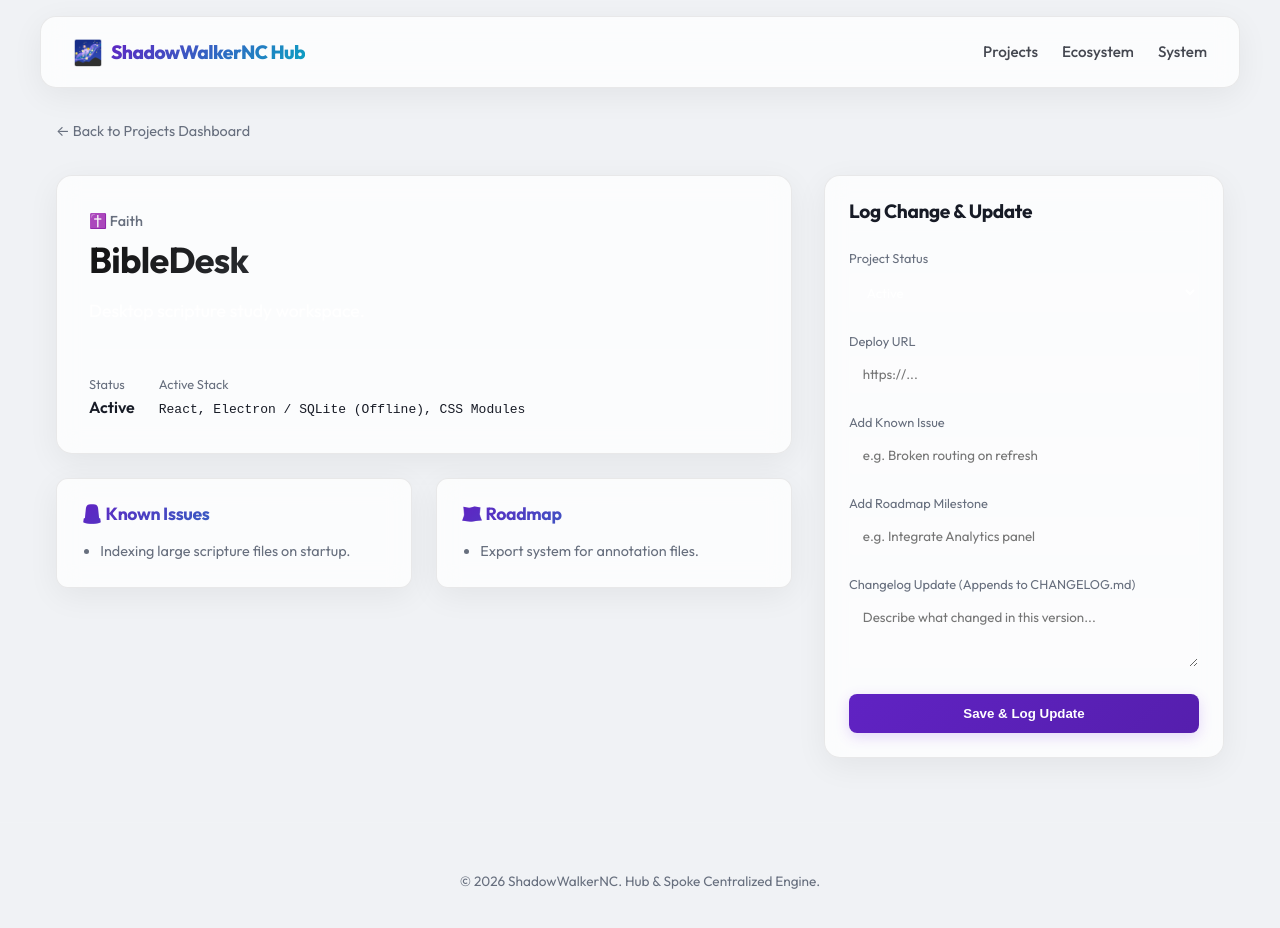
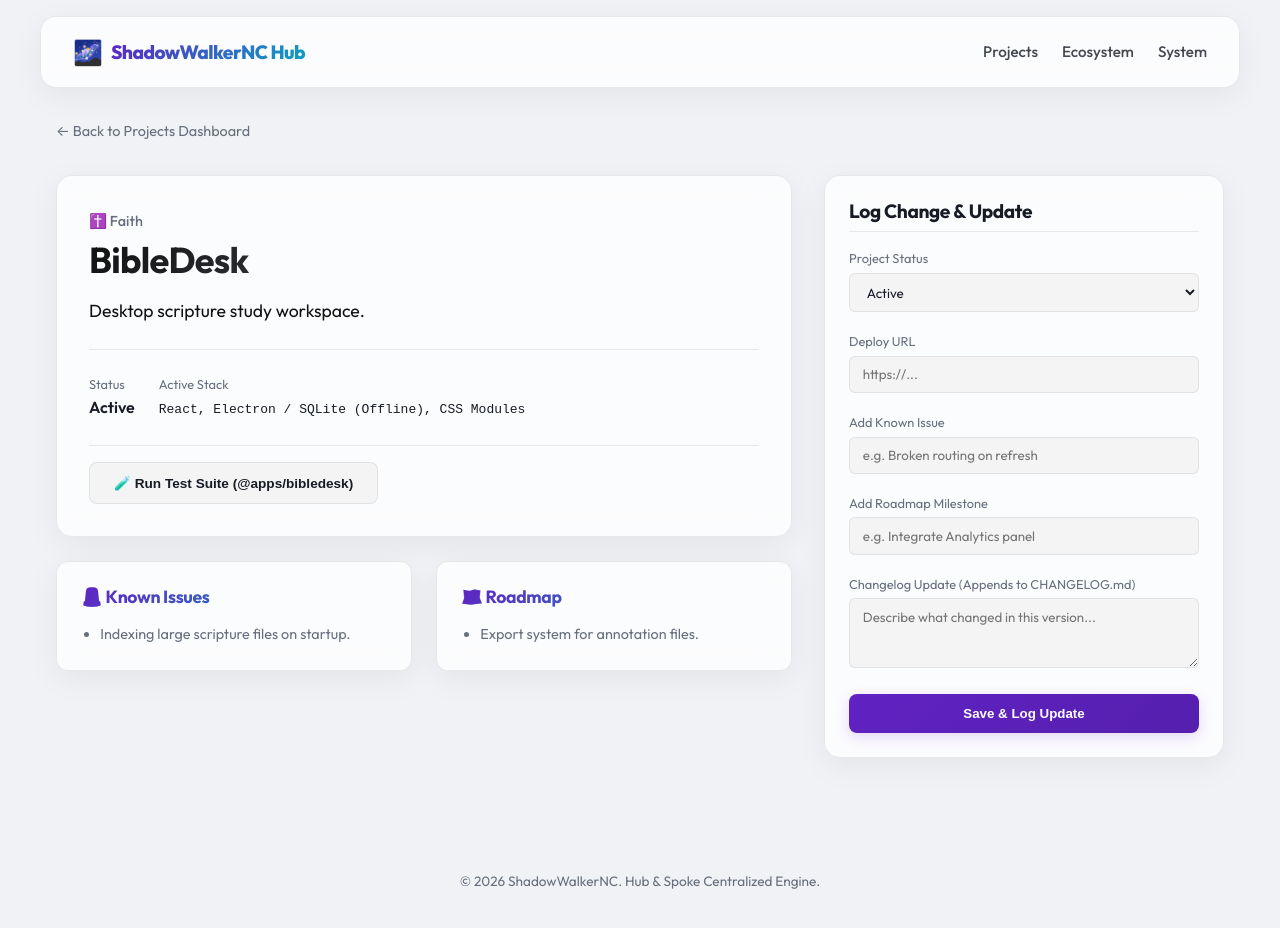
Before and after one commit to ShadowWalkerNC/Unity-MC, a Next.js app: page /projects/bibledesk in a window 1280 px wide. Shown: the top 928 px of the page. Built offline with nearby package versions, Linux system fonts and the light colour scheme.

Commit message:
Add @unity-mc/db shared package, Server Actions workspace test runner, and verify production build

```diff
--- a/src/app/actions.ts
+++ b/src/app/actions.ts
@@ -2,6 +2,10 @@
 
 import fs from "fs/promises";
 import path from "path";
+import { exec } from "child_process";
+import { promisify } from "util";
+
+const execAsync = promisify(exec);
 
 const PROJECTS_PATH = path.join(
   process.cwd(),
@@ -92,3 +96,17 @@ export async function updateProject(id: string, formData: {
     return { success: false, error: errMsg };
   }
 }
+
+export async function runWorkspaceTest(appName: string) {
+  try {
+    const command = `npm run test --workspace=@apps/${appName} --if-present`;
+    const { stdout, stderr } = await execAsync(command, { cwd: process.cwd() });
+    return {
+      success: true,
+      output: stdout || stderr || `Test passed for @apps/${appName}`
+    };
+  } catch (error) {
+    const errMsg = error instanceof Error ? error.message : "Test failed";
+    return { success: false, output: errMsg };
+  }
+}
--- a/src/app/projects/[slug]/page.tsx
+++ b/src/app/projects/[slug]/page.tsx
@@ -4,7 +4,7 @@ import React, { useState, use } from "react";
 import Link from "next/link";
 import { useRouter } from "next/navigation";
 import projectsData from "../../../data/projects.json";
-import { updateProject } from "../../actions";
+import { updateProject, runWorkspaceTest } from "../../actions";
 
 interface ProjectDetailsPageProps {
   params: Promise<{ slug: string }>;
@@ -23,6 +23,8 @@ export default function ProjectDetails({ params }: ProjectDetailsPageProps) {
   const [newRoadmap, setNewRoadmap] = useState("");
   const [changelogMessage, setChangelogMessage] = useState("");
   const [loading, setLoading] = useState(false);
+  const [testing, setTesting] = useState(false);
+  const [testOutput, setTestOutput] = useState<string | null>(null);
   const [message, setMessage] = useState("");
 
   if (!project) {
@@ -53,11 +55,18 @@ export default function ProjectDetails({ params }: ProjectDetailsPageProps) {
       setNewIssue("");
       setNewRoadmap("");
       setChangelogMessage("");
-      // Refresh router state to fetch new json values
       router.refresh();
     } else {
       setMessage(`Error: ${res.error}`);
     }
+  };
+
+  const handleRunTest = async () => {
+    setTesting(true);
+    setTestOutput(null);
+    const res = await runWorkspaceTest(project.id);
+    setTesting(false);
+    setTestOutput(res.output);
   };
 
   return (
@@ -75,9 +84,9 @@ export default function ProjectDetails({ params }: ProjectDetailsPageProps) {
             <h1 style={{ fontSize: "2.25rem", margin: "0.25rem 0 1rem 0" }} className="title-gradient">
               {project.name}
             </h1>
-            <p style={{ color: "#fff", fontSize: "1.1rem", marginBottom: "1.5rem" }}>{project.description}</p>
+            <p style={{ color: "#111", fontSize: "1.1rem", marginBottom: "1.5rem" }}>{project.description}</p>
 
-            <div style={{ display: "flex", flexWrap: "wrap", gap: "1.5rem", borderTop: "1px solid rgba(255,255,255,0.05)", paddingTop: "1.5rem" }}>
+            <div style={{ display: "flex", flexWrap: "wrap", gap: "1.5rem", borderTop: "1px solid rgba(0,0,0,0.08)", paddingTop: "1.5rem" }}>
               <div>
                 <span style={{ display: "block", fontSize: "0.8rem", color: "var(--muted)" }}>Status</span>
                 <span style={{ fontWeight: 600 }}>{project.status}</span>
@@ -94,6 +103,19 @@ export default function ProjectDetails({ params }: ProjectDetailsPageProps) {
                 <span style={{ display: "block", fontSize: "0.8rem", color: "var(--muted)" }}>Active Stack</span>
                 <code>{project.techStack}</code>
               </div>
+            </div>
+
+            {/* Test Execution Controls */}
+            <div style={{ marginTop: "1.5rem", paddingTop: "1rem", borderTop: "1px solid rgba(0,0,0,0.08)" }}>
+              <button onClick={handleRunTest} disabled={testing} className="btn btn-secondary" style={{ fontSize: "0.85rem", gap: "0.5rem" }}>
+                🧪 {testing ? "Running Workspace Test..." : `Run Test Suite (@apps/${project.id})`}
+              </button>
+              {testOutput && (
+                <div style={{ marginTop: "1rem", padding: "0.75rem", background: "rgba(0,0,0,0.03)", borderRadius: "8px", fontSize: "0.8rem", border: "1px solid rgba(0,0,0,0.08)" }}>
+                  <span style={{ fontWeight: 600, display: "block", marginBottom: "0.25rem" }}>Test Output:</span>
+                  <pre style={{ whiteSpace: "pre-wrap", fontFamily: "monospace" }}>{testOutput}</pre>
+                </div>
+              )}
             </div>
           </section>
 
@@ -132,7 +154,7 @@ export default function ProjectDetails({ params }: ProjectDetailsPageProps) {
               <h3 style={{ fontSize: "1.1rem", marginBottom: "0.5rem" }}>🔌 Active MCP Bridges</h3>
               <div style={{ display: "flex", gap: "0.5rem", flexWrap: "wrap", marginTop: "0.5rem" }}>
                 {project.mcpServers.map((server) => (
-                  <code key={server} style={{ background: "rgba(255,255,255,0.05)", padding: "0.25rem 0.5rem", borderRadius: "4px", fontSize: "0.8rem", border: "1px solid rgba(255,255,255,0.1)" }}>
+                  <code key={server} style={{ background: "rgba(0,0,0,0.03)", padding: "0.25rem 0.5rem", borderRadius: "4px", fontSize: "0.8rem", border: "1px solid rgba(0,0,0,0.08)" }}>
                     {server}
                   </code>
                 ))}
@@ -143,7 +165,7 @@ export default function ProjectDetails({ params }: ProjectDetailsPageProps) {
 
         {/* Update Form Sidebar */}
         <section className="glass-panel" style={{ padding: "1.5rem", borderRadius: "16px" }}>
-          <h3 style={{ fontSize: "1.2rem", borderBottom: "1px solid rgba(255,255,255,0.05)", paddingBottom: "0.5rem", marginBottom: "1rem" }}>
+          <h3 style={{ fontSize: "1.2rem", borderBottom: "1px solid rgba(0,0,0,0.08)", paddingBottom: "0.5rem", marginBottom: "1rem" }}>
             Log Change & Update
           </h3>
 
@@ -156,17 +178,17 @@ export default function ProjectDetails({ params }: ProjectDetailsPageProps) {
                 onChange={(e) => setStatus(e.target.value)}
                 style={{
                   width: "100%",
-                  background: "rgba(255, 255, 255, 0.05)",
-                  border: "1px solid rgba(255, 255, 255, 0.1)",
+                  background: "rgba(0,0,0,0.03)",
+                  border: "1px solid rgba(0,0,0,0.08)",
                   padding: "0.6rem 0.8rem",
                   borderRadius: "6px",
-                  color: "#fff",
+                  color: "inherit",
                   fontFamily: "inherit"
                 }}
               >
-                <option value="Active" style={{ background: "var(--surface)" }}>Active</option>
-                <option value="Active (private)" style={{ background: "var(--surface)" }}>Active (Private)</option>
-                <option value="Archived" style={{ background: "var(--surface)" }}>Archived</option>
+                <option value="Active">Active</option>
+                <option value="Active (private)">Active (Private)</option>
+                <option value="Archived">Archived</option>
               </select>
             </div>
 
@@ -180,11 +202,11 @@ export default function ProjectDetails({ params }: ProjectDetailsPageProps) {
                 placeholder="https://..."
                 style={{
                   width: "100%",
-                  background: "rgba(255, 255, 255, 0.05)",
-                  border: "1px solid rgba(255, 255, 255, 0.1)",
+                  background: "rgba(0,0,0,0.03)",
+                  border: "1px solid rgba(0,0,0,0.08)",
                   padding: "0.6rem 0.8rem",
                   borderRadius: "6px",
-                  color: "#fff",
+                  color: "inherit",
                   fontFamily: "inherit"
                 }}
               />
@@ -200,11 +222,11 @@ export default function ProjectDetails({ params }: ProjectDetailsPageProps) {
                 placeholder="e.g. Broken routing on refresh"
                 style={{
                   width: "100%",
-                  background: "rgba(255, 255, 255, 0.05)",
-                  border: "1px solid rgba(255, 255, 255, 0.1)",
+                  background: "rgba(0,0,0,0.03)",
+                  border: "1px solid rgba(0,0,0,0.08)",
                   padding: "0.6rem 0.8rem",
                   borderRadius: "6px",
-                  color: "#fff",
+                  color: "inherit",
                   fontFamily: "inherit"
                 }}
               />
@@ -220,11 +242,11 @@ export default function ProjectDetails({ params }: ProjectDetailsPageProps) {
                 placeholder="e.g. Integrate Analytics panel"
                 style={{
                   width: "100%",
-                  background: "rgba(255, 255, 255, 0.05)",
-                  border: "1px solid rgba(255, 255, 255, 0.1)",
+                  background: "rgba(0,0,0,0.03)",
+                  border: "1px solid rgba(0,0,0,0.08)",
                   padding: "0.6rem 0.8rem",
                   borderRadius: "6px",
-                  color: "#fff",
+                  color: "inherit",
                   fontFamily: "inherit"
                 }}
               />
@@ -240,11 +262,11 @@ export default function ProjectDetails({ params }: ProjectDetailsPageProps) {
                 rows={3}
                 style={{
                   width: "100%",
-                  background: "rgba(255, 255, 255, 0.05)",
-                  border: "1px solid rgba(255, 255, 255, 0.1)",
+                  background: "rgba(0,0,0,0.03)",
+                  border: "1px solid rgba(0,0,0,0.08)",
                   padding: "0.6rem 0.8rem",
                   borderRadius: "6px",
-                  color: "#fff",
+                  color: "inherit",
                   fontFamily: "inherit",
                   resize: "vertical"
                 }}
@@ -262,7 +284,7 @@ export default function ProjectDetails({ params }: ProjectDetailsPageProps) {
                 borderRadius: "6px",
                 textAlign: "center",
                 background: message.includes("success") ? "rgba(16, 185, 129, 0.15)" : "rgba(239, 68, 68, 0.15)",
-                color: message.includes("success") ? "rgb(52, 211, 153)" : "rgb(248, 113, 113)",
+                color: message.includes("success") ? "rgb(5, 150, 105)" : "rgb(220, 38, 38)",
                 fontSize: "0.85rem"
               }}>
                 {message}
```
Also changed, not shown: packages/db/index.ts (added, +21 -0 lines), packages/db/package.json (added, +7 -0 lines), packages/testing-suite/index.js (added, +10 -0 lines).
